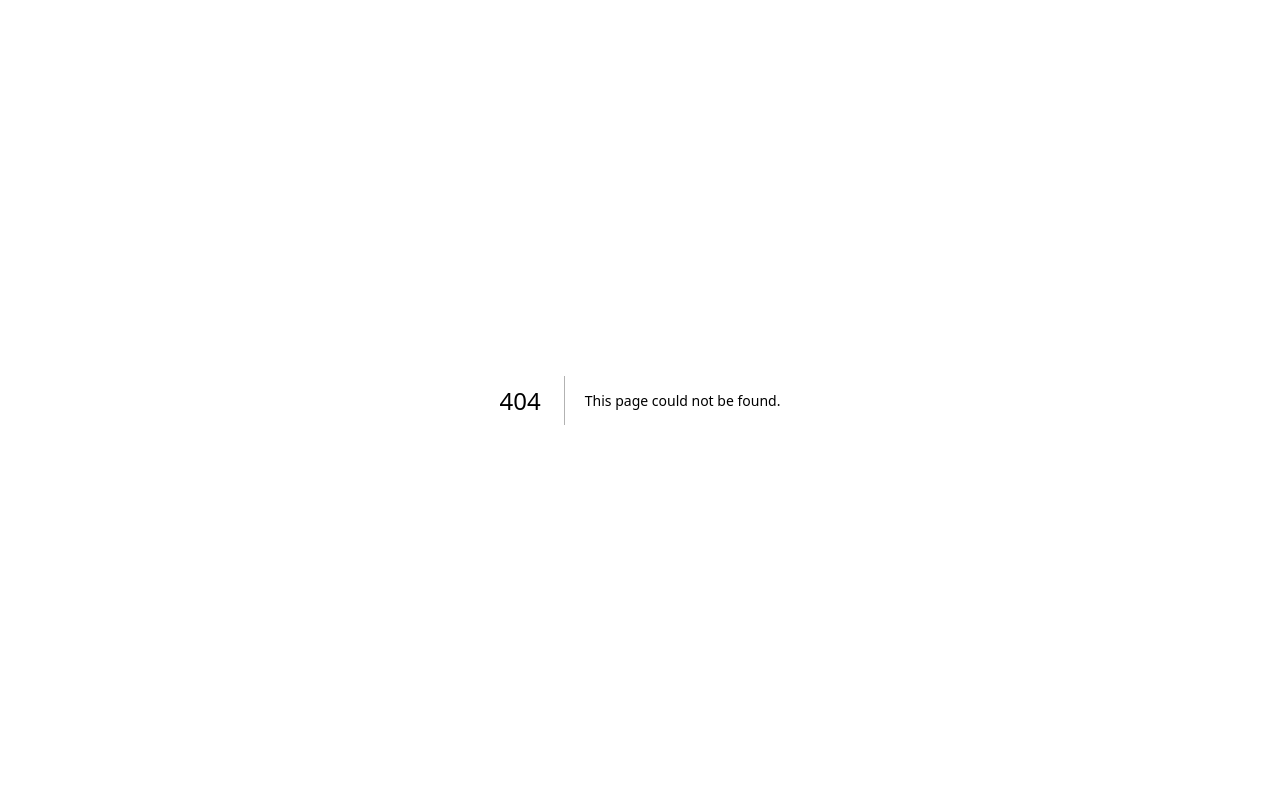
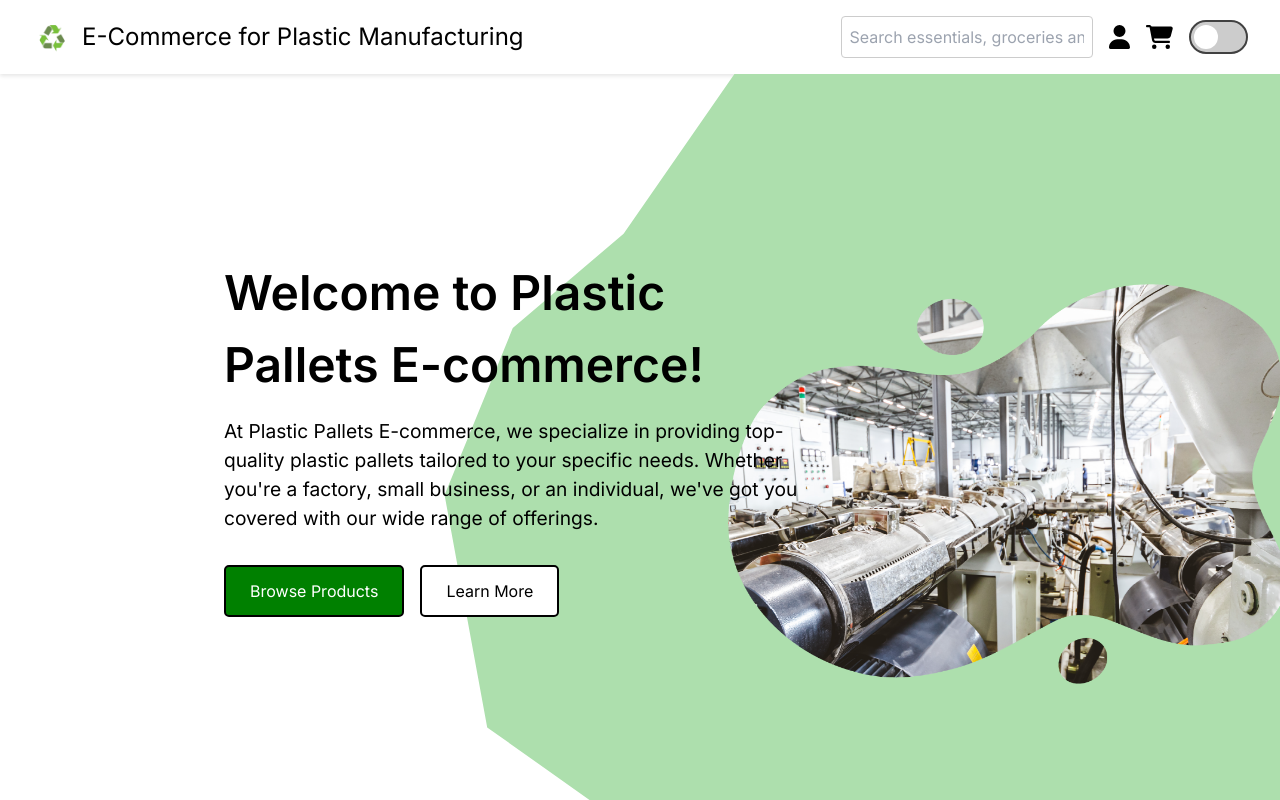
Before and after one commit to mohamedfashraf/E-Commerce-for-Plastic-Manufacturing-Website, a Next.js app in the folder frontend/: page /home in a window 1280 px wide. Before the commit this address had no page. Built offline with nearby package versions, Linux system fonts and the light colour scheme.

Commit message:
update in routes

```diff
--- a/frontend/package.json
+++ b/frontend/package.json
@@ -16,6 +16,7 @@
     "next": "^14.2.3",
     "react": "^18",
     "react-dom": "^18",
+    "react-router-dom": "^6.23.1",
     "styled-components": "^6.1.11"
   },
   "devDependencies": {
--- /dev/null
+++ b/frontend/src/app/home/page.js
@@ -0,0 +1,136 @@
+// src/app/page.js
+"use client";
+
+// src/app/page.js
+"use client";
+
+import React, { useState } from 'react';
+import styled from 'styled-components';
+import Navbar from '../../components/Navbar';
+
+const MainContainer = styled.div`
+  display: flex;
+  flex-direction: column;
+  min-height: 100vh;
+  background-color: var(--main-bg-color);
+  color: var(--main-text-color);
+`;
+
+const Content = styled.main`
+  flex: 1;
+  display: flex;
+  justify-content: center;
+  align-items: center;
+  padding: 2rem;
+  position: relative;
+  justify-content: flex-start;
+`;
+
+const TextContainer = styled.div`
+  max-width: 600px;
+  z-index: 2;
+  text-align: left;
+  margin-left: 12rem;
+`;
+
+const WelcomeText = styled.h1`
+  font-size: 3rem;
+  margin-bottom: 1rem;
+  font-weight: 550;
+`;
+
+const Description = styled.p`
+  font-size: 1.2rem;
+  margin-bottom: 2rem;
+`;
+
+const ButtonGroup = styled.div`
+  display: flex;
+  flex-direction: column;
+  gap: 1rem;
+`;
+
+const ButtonRow = styled.div`
+  display: flex;
+  gap: 1rem;
+  flex-wrap: wrap;
+`;
+
+const Button = styled.button`
+  padding: ${({ small }) => (small ? '0.5rem 1rem' : '0.75rem 1.5rem')};
+  border: 2px solid #000;
+  border-radius: 5px;
+  cursor: pointer;
+  background-color: ${({ bgColor }) => bgColor || 'white'};
+  color: ${({ color }) => color || 'black'};
+  border-color: ${({ borderColor }) => borderColor || '#000'};
+  font-size: ${({ small }) => (small ? '0.8rem' : '1rem')};
+  width: ${({ small }) => (small ? '120px' : 'auto')};
+
+  &:hover {
+    opacity: 0.8;
+  }
+`;
+
+const ImageContainer = styled.div`
+  position: absolute;
+  right: 0;
+  top: 0;
+  width: 66.6%;
+  height: 100%;
+  background-color: #addfad;
+  display: flex;
+  justify-content: center;
+  align-items: center;
+  clip-path: polygon(
+    36% 0, 100% 0, 100% 35%, 100% 70%, 100% 100%, 19% 100%, 7% 90%, 2% 58%, 10% 35%, 23% 22%
+  );
+  z-index: 1;
+
+  img {
+    max-width: 100%;
+    max-height: 80%;
+    border-radius: 15px;
+  }
+`;
+
+const HomePage = () => {
+    const [isDarkTheme, setIsDarkTheme] = useState(false);
+
+    const toggleTheme = () => {
+        setIsDarkTheme(!isDarkTheme);
+        document.body.classList.toggle('dark-theme', !isDarkTheme);
+    };
+
+    return (
+        <MainContainer>
+            <Navbar toggleTheme={toggleTheme} isDarkTheme={isDarkTheme} />
+            <Content>
+                <TextContainer>
+                    <WelcomeText>Welcome to Plastic Pallets E-commerce!</WelcomeText>
+                    <Description>
+                        At Plastic Pallets E-commerce, we specialize in providing top-quality plastic pallets
+                        tailored to your specific needs. Whether you're a factory, small business, or an
+                        individual, we've got you covered with our wide range of offerings.
+                    </Description>
+                    <ButtonGroup>
+                        <ButtonRow>
+                            <Button bgColor="green" color="white">Browse Products</Button>
+                            <Button>Learn More</Button>
+                        </ButtonRow>
+                    </ButtonGroup>
+                </TextContainer>
+                <ImageContainer>
+                    <img
+                        src="factory.png"
+                        className="absolute top-[210px] left-[300px] w-[559px] h-[400px] z-[7]"
+                        loading="lazy"
+                        alt="Factory Image"
+                    />
+                </ImageContainer>
+            </Content>
+        </MainContainer>
+    );
+};
+
+export default HomePage;
--- a/frontend/src/app/signin/page.js
+++ b/frontend/src/app/signin/page.js
@@ -1,8 +1,8 @@
-// src/app/signin/page.js
 "use client";
 
-import React from 'react';
+import React, { useState } from 'react';
 import styled from 'styled-components';
+import axios from 'axios';
 
 const MainContainer = styled.div`
   display: flex;
@@ -89,7 +89,7 @@ const Button = styled.button`
   }
 
   img {
-    width: 20px; /* Adjust the size of the Google icon */
+    width: 20px;
     height: 20px;
     margin-right: 0.5rem;
   }
@@ -123,7 +123,63 @@ const ImageContainer = styled.div`
   background-size: cover;
 `;
 
+const PopUp = styled.div`
+  position: absolute;
+  bottom: 20px;
+  left: 50%;
+  transform: translateX(-50%);
+  padding: 1rem;
+  background-color: ${({ $type }) => ($type === 'success' ? '#28a745' : '#dc3545')};
+  color: #fff;
+  border-radius: 4px;
+  box-shadow: 0 4px 8px rgba(0, 0, 0, 0.1);
+  z-index: 999;
+`;
+
 const SignInPage = () => {
+  const [formData, setFormData] = useState({
+    username: '',
+    password: '',
+  });
+
+  const [showSuccessPopUp, setShowSuccessPopUp] = useState(false);
+  const [showErrorPopUp, setShowErrorPopUp] = useState(false);
+
+  const handleChange = (e) => {
+    const { name, value } = e.target;
+    setFormData({ ...formData, [name]: value });
+  };
+
+  const handleSubmit = async (e) => {
+    e.preventDefault();
+    const { username, password } = formData;
+
+    try {
+      const response = await axios.post('http://localhost:8000/account/sign-in', {
+        username,
+        password,
+      });
+
+      if (response.status === 200) {
+        console.log('Sign in successful!');
+        const userDetails = response.data.userDetails;
+        if (userDetails) {
+          console.log('User Name:', userDetails.firstName);
+        }
+        setShowSuccessPopUp(true);
+        setTimeout(() => {
+          setShowSuccessPopUp(false);
+          // Redirect to the /home page after successful sign-in
+          window.location.href = 'http://localhost:3000/home';
+        }, 3000); // Hide success pop-up after 3 seconds
+      }
+    } catch (error) {
+      console.error('Sign in error:', error);
+      setShowErrorPopUp(true);
+      setTimeout(() => setShowErrorPopUp(false), 3000); // Hide error pop-up after 3 seconds
+    }
+  };
+
   return (
     <MainContainer>
       <Content>
@@ -135,15 +191,11 @@ const SignInPage = () => {
             </Header>
             <Title>Sign in</Title>
             <Description>Please login to continue to your account.</Description>
-            <form>
-              <label htmlFor="email">Email</label>
-              <Input type="email" id="email" name="email" required />
+            <form onSubmit={handleSubmit}>
+              <label htmlFor="username">Username</label>
+              <Input type="text" id="username" name="username" value={formData.username} onChange={handleChange} required />
               <label htmlFor="password">Password</label>
-              <Input type="password" id="password" name="password" required />
-              <div style={{ marginBottom: '1rem' }}>
-                <input type="checkbox" id="keep-logged-in" name="keep-logged-in" />
-                <label htmlFor="keep-logged-in" style={{ marginLeft: '0.5rem' }}>Keep me logged in</label>
-              </div>
+              <Input type="password" id="password" name="password" value={formData.password} onChange={handleChange} required />
               <Button type="submit">Sign in</Button>
               <Divider>or</Divider>
               <Button $bgColor="#fff" $color="#4285F4" $border="1px solid #ccc" $hoverColor="#f0f0f0">
@@ -156,6 +208,8 @@ const SignInPage = () => {
           <ImageContainer />
         </SignInContainer>
       </Content>
+      {showSuccessPopUp && <PopUp $type="success">Sign in successful!</PopUp>}
+      {showErrorPopUp && <PopUp $type="error">Sign in failed. Please check your credentials and try again.</PopUp>}
     </MainContainer>
   );
 };
```
Also changed, not shown: 2 other files (tests, documents, lock files or other folders).
